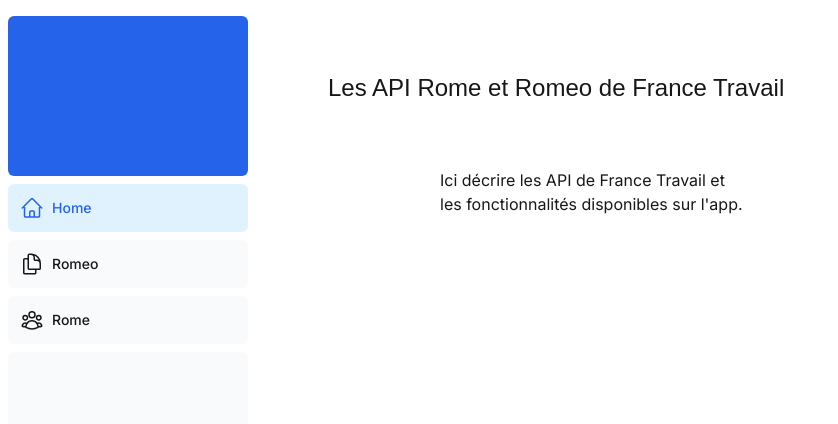
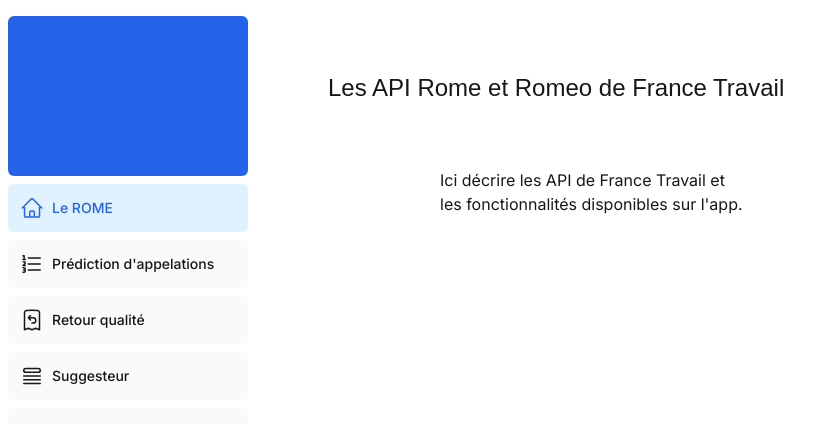
Before and after one commit to jfeudeline/Romeo-client, a Next.js app: page / in a window 1280 px wide. Shown: the top 424 px of the page, without its empty margins (0-838 px from the left). Built offline with nearby package versions, Linux system fonts and the light colour scheme; a web font is replaced by a local one.

Commit message:
Nouveau menu

```diff
--- a/app/ui/nav-links.tsx
+++ b/app/ui/nav-links.tsx
@@ -1,9 +1,10 @@
 'use client';
 
 import {
-  UserGroupIcon,
+  NumberedListIcon,
+  QueueListIcon,
+  ReceiptRefundIcon,
   HomeIcon,
-  DocumentDuplicateIcon,
 } from '@heroicons/react/24/outline';
 import clsx from 'clsx';
 import { usePathname } from 'next/navigation';
@@ -11,13 +12,14 @@
 // Map of links to display in the side navigation.
 // Depending on the size of the application, this would be stored in a database.
 const links = [
-  { name: 'Home', href: '/', icon: HomeIcon },
+  { name: 'Le ROME', href: '/', icon: HomeIcon },
   {
-    name: 'Romeo',
+    name: "Prédiction d'appelations",
     href: '/romeo',
-    icon: DocumentDuplicateIcon,
+    icon: NumberedListIcon,
   },
-  { name: 'Rome', href: '/rome', icon: UserGroupIcon },
+  { name: 'Retour qualité', href: '/feedback', icon: ReceiptRefundIcon },
+  { name: 'Suggesteur', href: '/suggester', icon: QueueListIcon },
 ];
 
 export default function NavLinks() {
```
